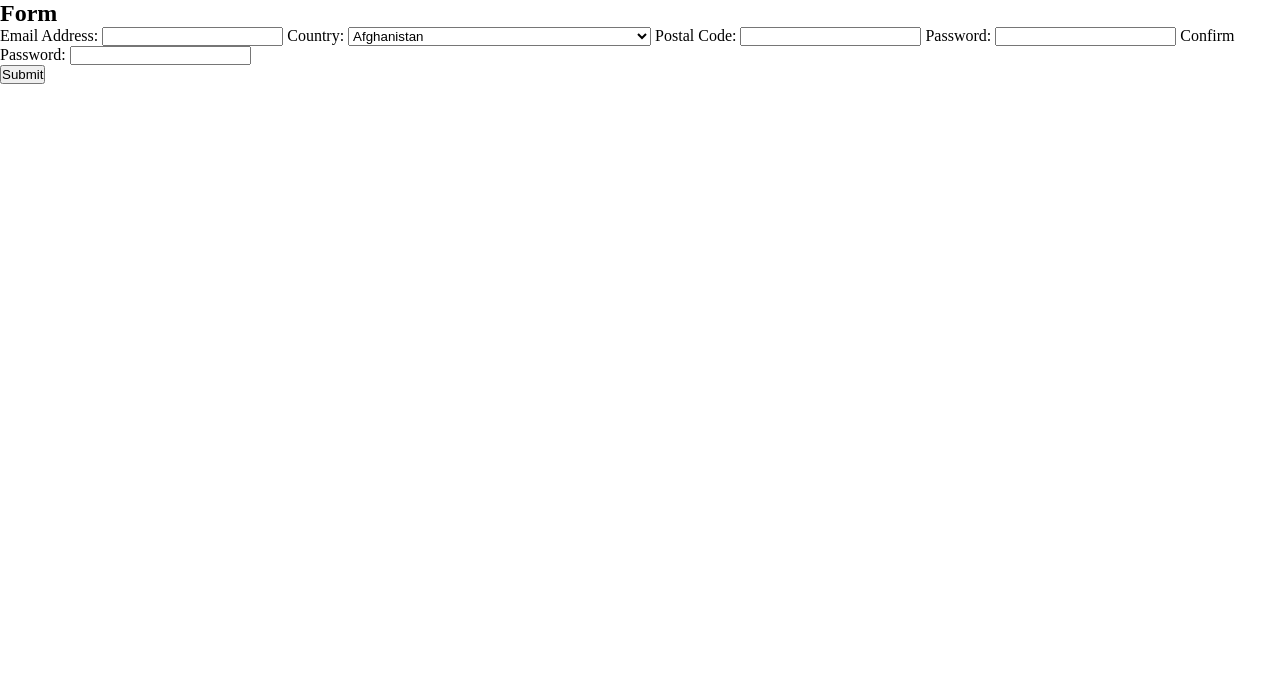
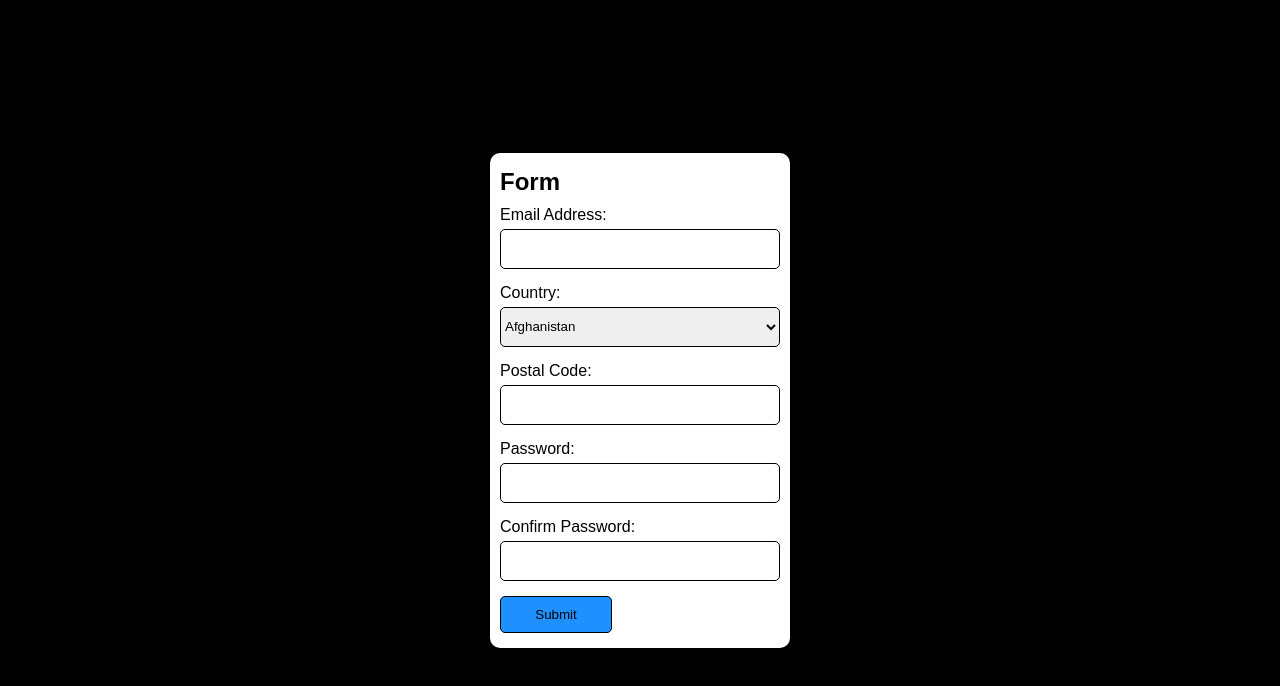
Before and after one commit to mphosomo/javascript-form-validation, a website built with webpack: page src/template.html in a window 1280 px wide. Built offline with nearby package versions, Linux system fonts and the light colour scheme.

Commit message:
feat: add styles for form

```diff
--- a/src/styles.css
+++ b/src/styles.css
@@ -7,6 +7,60 @@
 }
 
 .container {
+  display: flex;
+  align-items: center;
+  justify-content: center;
   height: 100vh;
   width: 100%;
+  background-color: black;
 }
+
+body {
+  font-family: sans-serif, monospace, Arial;
+}
+
+h2 {
+  margin-bottom: 10px;
+}
+
+form {
+  display: flex;
+  flex-direction: column;
+  justify-content: space-between;
+  width: 300px;
+  padding: 15px 10px;
+  border-radius: 10px;
+  background-color: white;
+}
+
+input,
+select {
+  width: 100%;
+  margin-top: 5px;
+  margin-bottom: 15px;
+  height: 40px;
+  border: 1px solid black;
+  border-radius: 5px;
+  outline: none;
+}
+
+input:focus:invalid {
+  border: 1px solid red;
+}
+
+input:invalid {
+  border: 1px solid red;
+}
+
+input {
+  padding: 10px;
+}
+
+button {
+  width: 40%;
+  padding: 10px;
+  border: 1px solid black;
+  border-radius: 5px;
+  background-color: dodgerblue;
+  cursor: pointer;
+}
```
